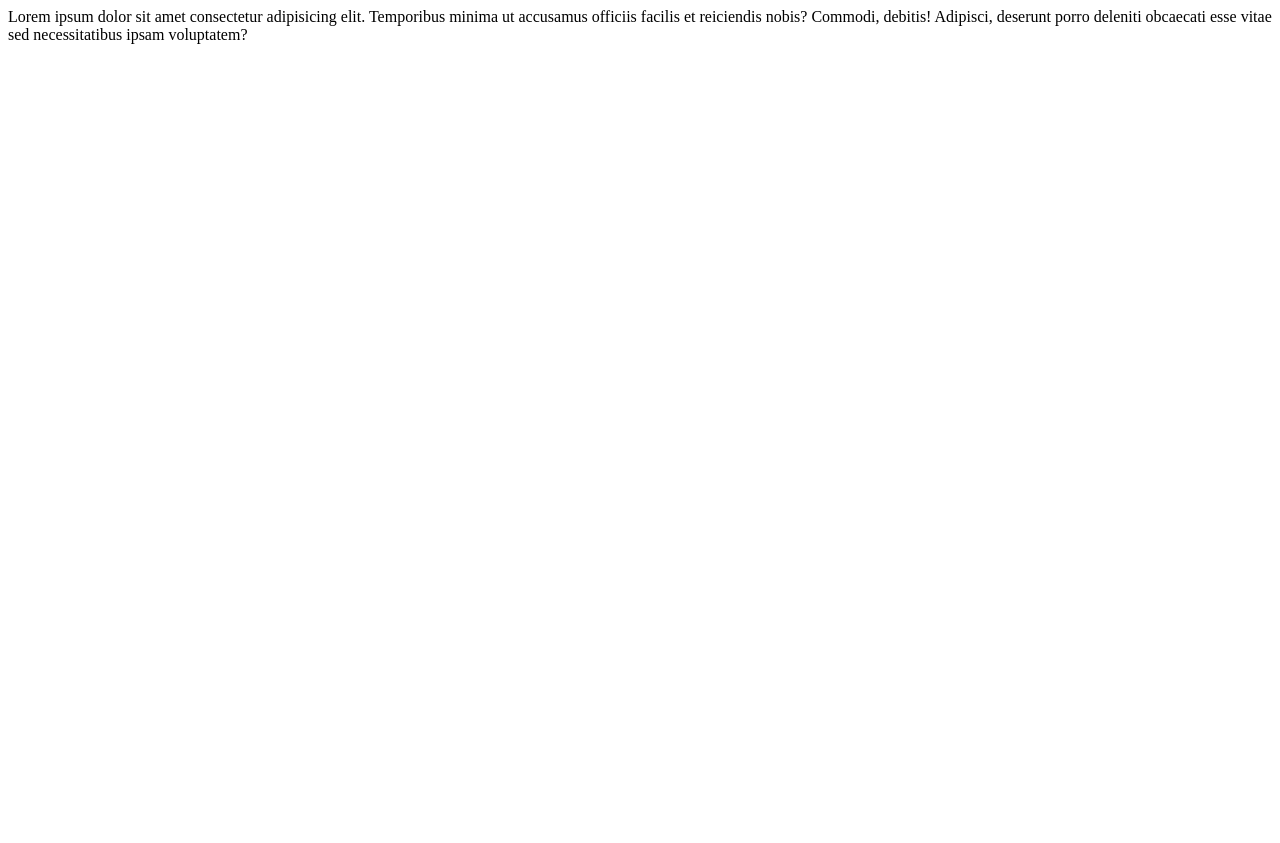
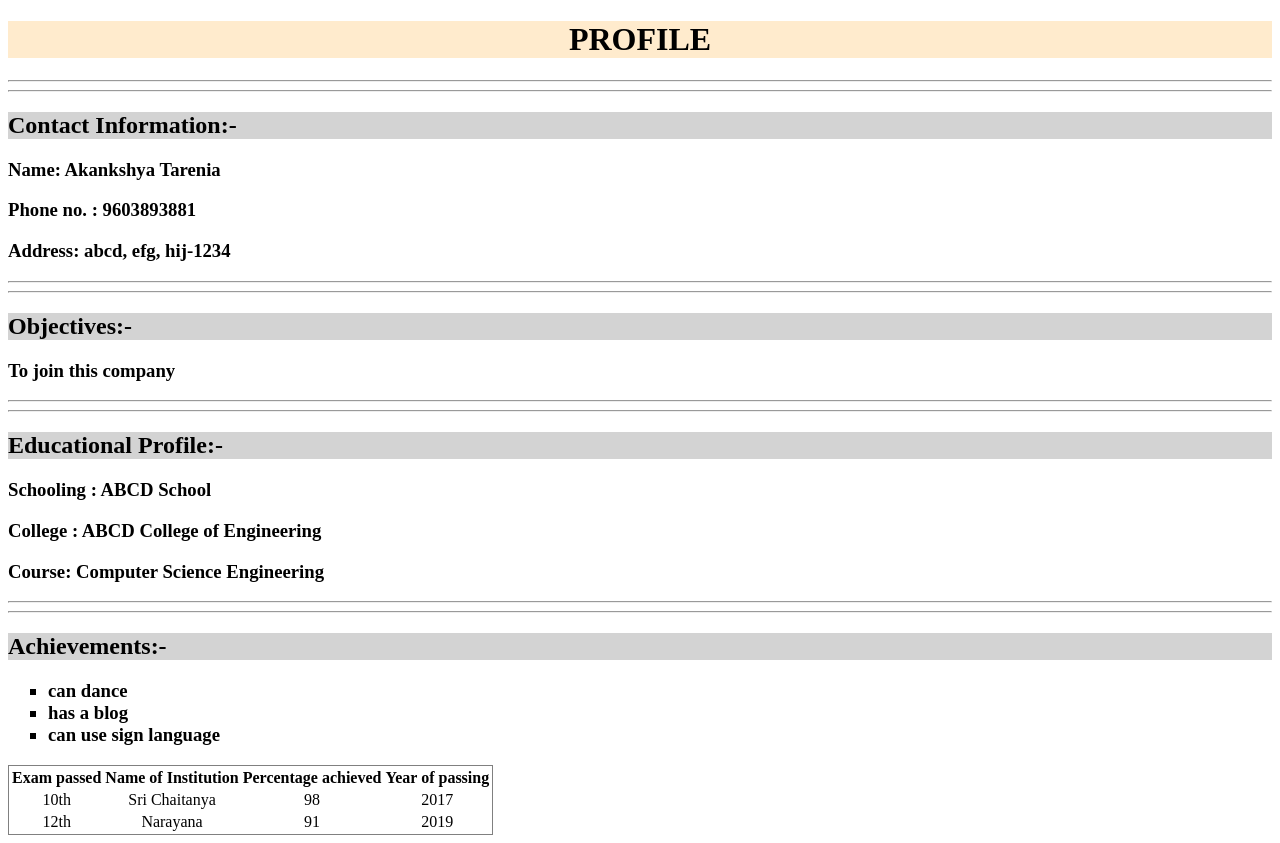
Before and after one commit to 0504akankshya/csearepo, a plain HTML site: page index.html in a window 1280 px wide. Before the commit the page ends 800 px from the top, so only its background shows below. Drawn offline with Linux system fonts and the light colour scheme.

Commit message:
about.html is added by b1

```diff
--- a/index.html
+++ b/index.html
@@ -1,15 +1,57 @@
+<!DOCTYPE html>
 <html lang="en">
 <head>
     <meta charset="UTF-8">
     <meta http-equiv="X-UA-Compatible" content="IE=edge">
     <meta name="viewport" content="width=device-width, initial-scale=1.0">
-    <title>Document</title>
+    <title>Profile</title>
+    <h1 align="center" style="background-color:blanchedalmond"><b>PROFILE</b></h1>
+    <hr>
+    <hr>
+    <h2 style="background-color:lightgray">Contact Information:-</h2>
+    <h3>Name: Akankshya Tarenia</h3>
+
+    <h3>Phone no. : 9603893881 </h3>
+    <h3>Address: abcd, efg, hij-1234</h3>
+    <hr>
+    <hr>
+    <h2 style="background-color:lightgray">Objectives:-</h2>
+    <h3>To join this company</h3>
+    <hr>
+    <hr>
+    <h2 style="background-color:lightgray">Educational Profile:-</h2>
+    <h3>Schooling : ABCD School</h3>
+    <h3>College : ABCD College of Engineering</h3>
+    <h3>Course: Computer Science Engineering</h3>
+    <hr>
+    <hr>
+    <h2 style="background-color:lightgray">Achievements:-</h2>
+    <h3><ul type="square">
+        <li>can dance</li>
+        <li>has a blog</li>
+        <li>can use sign language</li>
+    </ul></h3>
 </head>
 <body>
-    Lorem ipsum dolor sit amet consectetur adipisicing
-     elit. Temporibus minima ut accusamus officiis facilis
-      et reiciendis nobis? Commodi, debitis! Adipisci,
-       deserunt porro deleniti obcaecati
-    esse vitae sed necessitatibus ipsam voluptatem?
+    <table style="border: 1px solid gray">
+        <tr>
+            <th>Exam passed</th>
+            <th>Name of Institution</th>
+            <th>Percentage achieved</th>
+            <th>Year of passing</th>
+        </tr>
+        <tr>
+            <td align="center">10th</td>
+            <td align="center">Sri Chaitanya</td>
+            <td align="center">98</td>
+            <td align="center">2017</td>
+        </tr>
+        <tr>
+            <td align="center">12th</td>
+            <td align="center">Narayana</td>
+            <td align="center">91</td>
+            <td align="center">2019</td>
+        </tr>
+    </table>
 </body>
 </html>
```
Also changed, not shown: about.html (added, +18 -0 lines).
